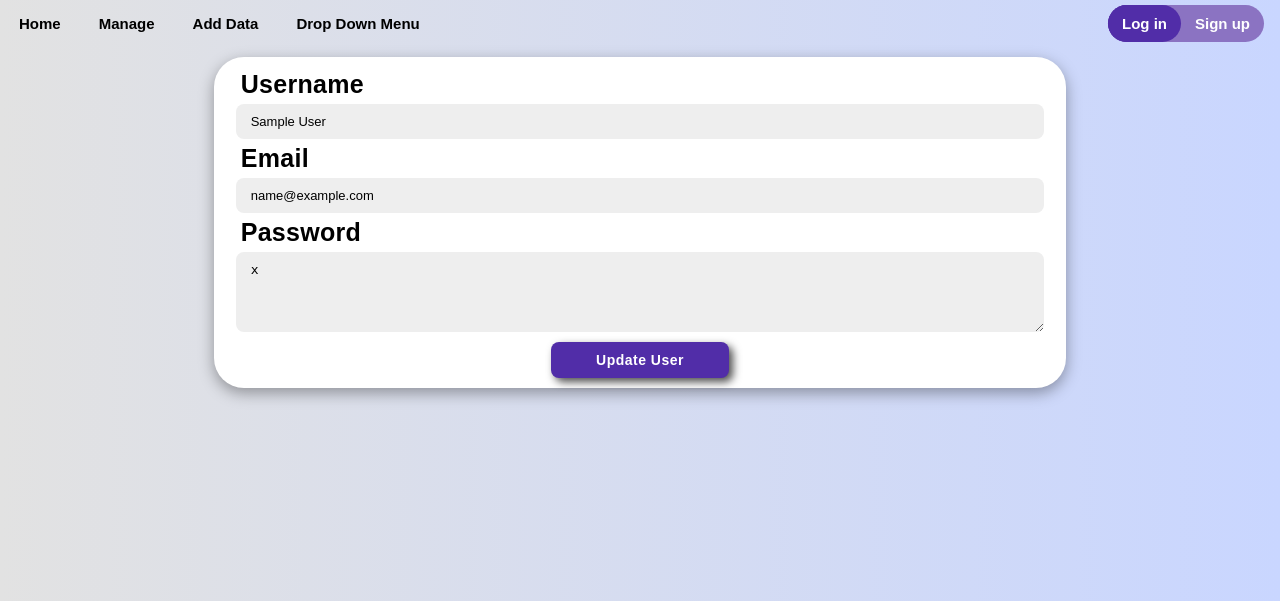
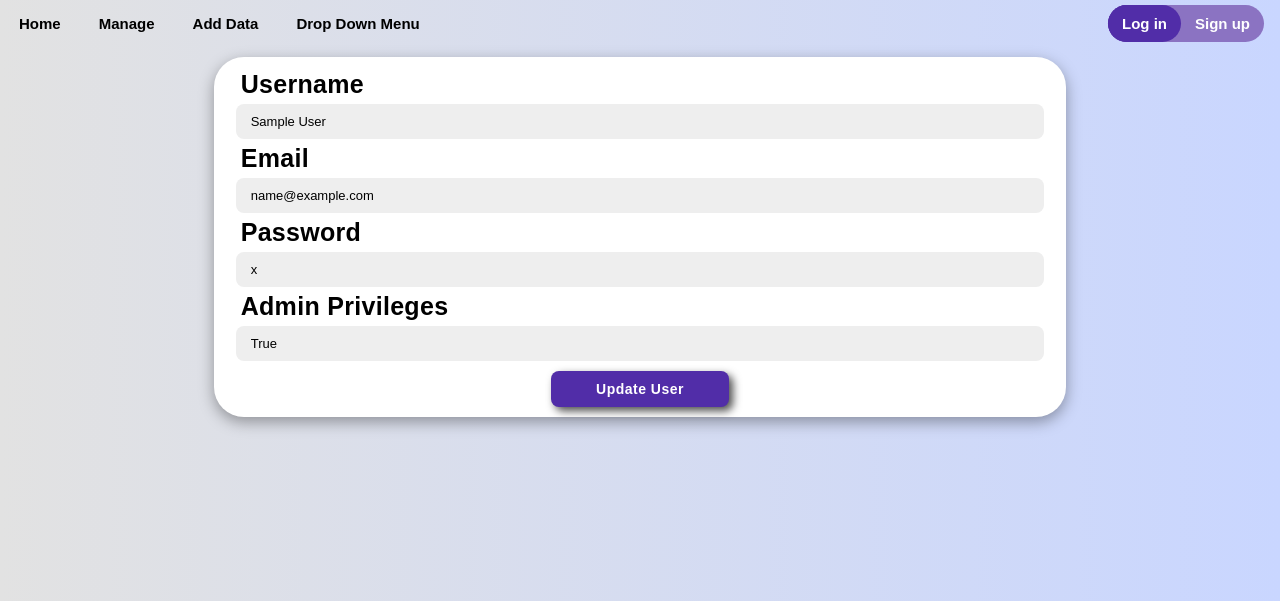
Before and after one commit to AuricFox/Flask_template_login, a Flask app: page /auth/edit_user/1 in a window 1280 px wide. Shown: the top 601 px of the page. Run offline with Flask 3, Linux system fonts and the light colour scheme; tables that the repository leaves empty hold one stand-in row (values such as "Sample post"); parts of the project's set-up code (start-up, migrations or seed data) failed here and were passed over.

Commit message:
Working on admin privileges

```diff
--- a/app/templates/auth/edit_user.html
+++ b/app/templates/auth/edit_user.html
@@ -14,7 +14,11 @@
     </div>
     <div class="form-topic">
         <label for="password" class="title">Password</label>
-        <textarea id="password" name="password" rows="4">{{ user.password | escape }}</textarea>
+        <input id="password" name="password" rows="4" value="{{ user.password | escape }}">
+    </div>
+    <div class="form-topic">
+        <label for="is-admin" class="title">Admin Privileges</label>
+        <input id="is-admin" name="is-admin" rows="4" value="{{ user.is_admin | escape }}">
     </div>
     <button class="link center" type="submit">Update User</button>
 </form>
```
Also changed, not shown: README.md, data/app.db.
